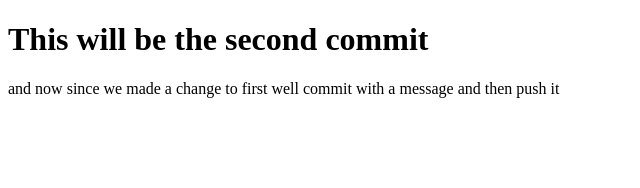
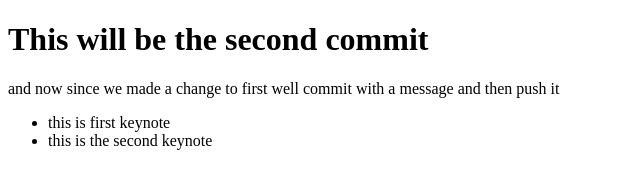
Before and after one commit to ritikasource/Portfolio, a plain HTML site: page index.html in a window 1280 px wide. Shown: the whole page, without its empty margins (0-640 px from the left). Drawn offline with Linux system fonts and the light colour scheme.

Commit message:
third commit

```diff
--- a/index.html
+++ b/index.html
@@ -6,6 +6,9 @@
     <body>
         <h1>This will be the second commit</h1>
         <p>and now since we made a change to first well commit with a message and then push it</p>
-
+<ul>
+    <li>this is first keynote</li>
+    <li>this is the second keynote</li>
+</ul>
     </body>
 </html>
```
